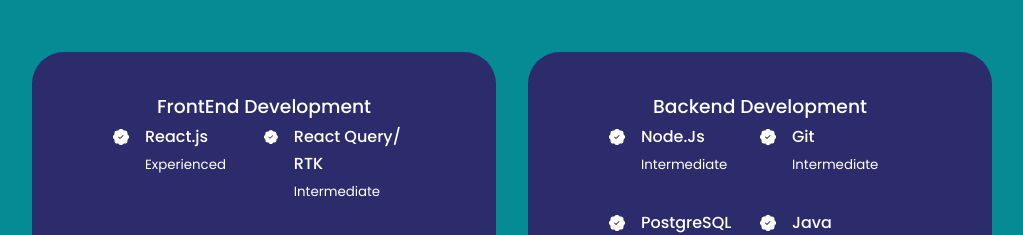
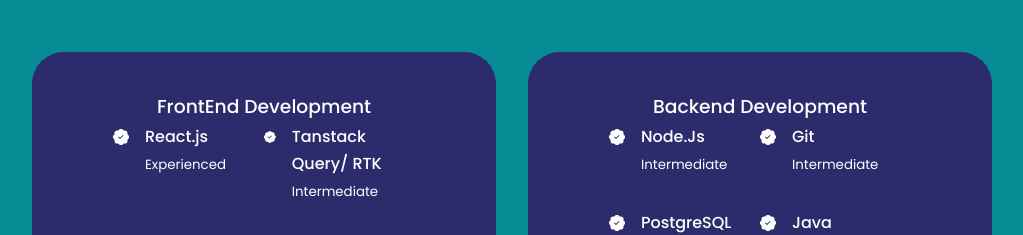
Before and after one commit to HillaryNyakundi/My-portfolio, a React (Create React App) app: page / in a window 1280 px wide. Shown: the part 1628-1863 px from the top of the page, without its empty margins (128-1151 px from the left). Built offline with nearby package versions, Linux system fonts and the light colour scheme.

Commit message:
fix(ui): updated terminology from React Query to Tanstack Query in experience section

```diff
--- a/src/components/experience/Experience.jsx
+++ b/src/components/experience/Experience.jsx
@@ -23,7 +23,7 @@
             <article className="experience__details">
               <BsPatchCheckFill className="experience__details-icons" />
               <div>
-                <h4>React Query/ RTK</h4>
+                <h4>Tanstack Query/ RTK</h4>
                 <small className="text-light">Intermediate</small>
               </div>
             </article>
```
